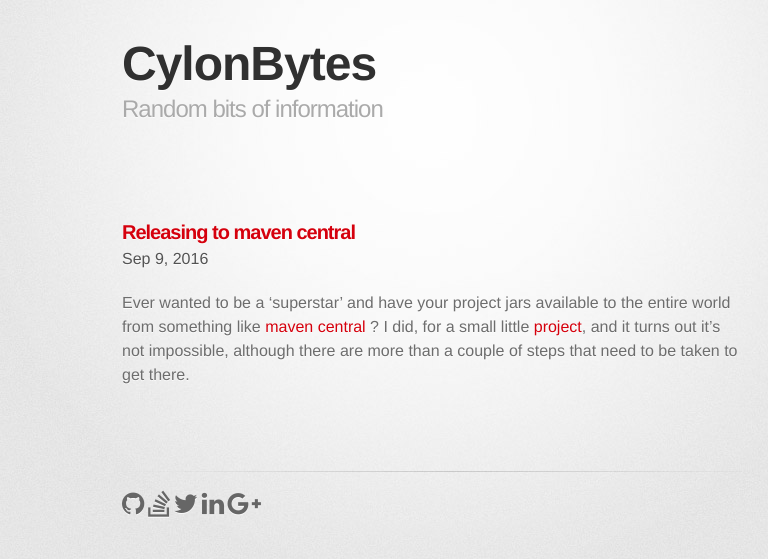
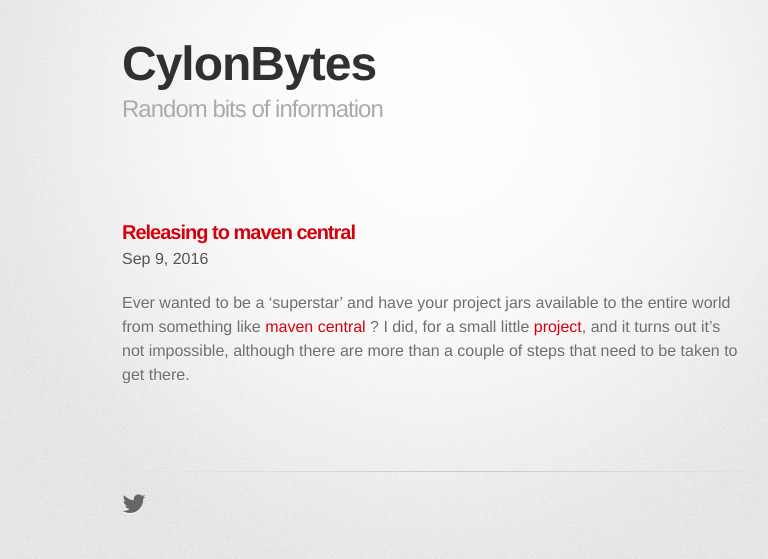
Before and after one commit to mihaicostin/mihaicostin.github.io, a Jekyll site: the page built from index.html, in a window 1280 px wide. Shown: the top 559 px of the page, without its empty margins (208-976 px from the left). Built offline with Jekyll 4.4.1, drawn with Linux system fonts in a browser that asks for light colours; nearby versions of some CDN libraries; some web fonts are replaced.

Commit message:
Leave just the twitter link

```diff
--- a/_includes/footer.html
+++ b/_includes/footer.html
@@ -1,9 +1,5 @@
 <div>
-    <a class="social-link" target="_blank" href="https://github.com/mihaicostin"><i class="fa fa-2x fa-github"></i></a>
-    <a class="social-link" target="_blank" href="http://stackoverflow.com/users/3336936/mihaic"><i class="fa fa-2x fa-stack-overflow"></i></a>
     <a class="social-link" target="_blank" href="https://twitter.com/mihaicostin"><i class="fa fa-2x fa-twitter"></i></a>
-    <a class="social-link" target="_blank" href="https://ro.linkedin.com/in/mihaicostin"><i class="fa fa-2x fa-linkedin"></i></a>
-    <a class="social-link" target="_blank" href="https://plus.google.com/+MihaiCostin"><i class="fa fa-2x fa-google-plus"></i></a>
 </div>
 
 <script type="text/javascript">
```
